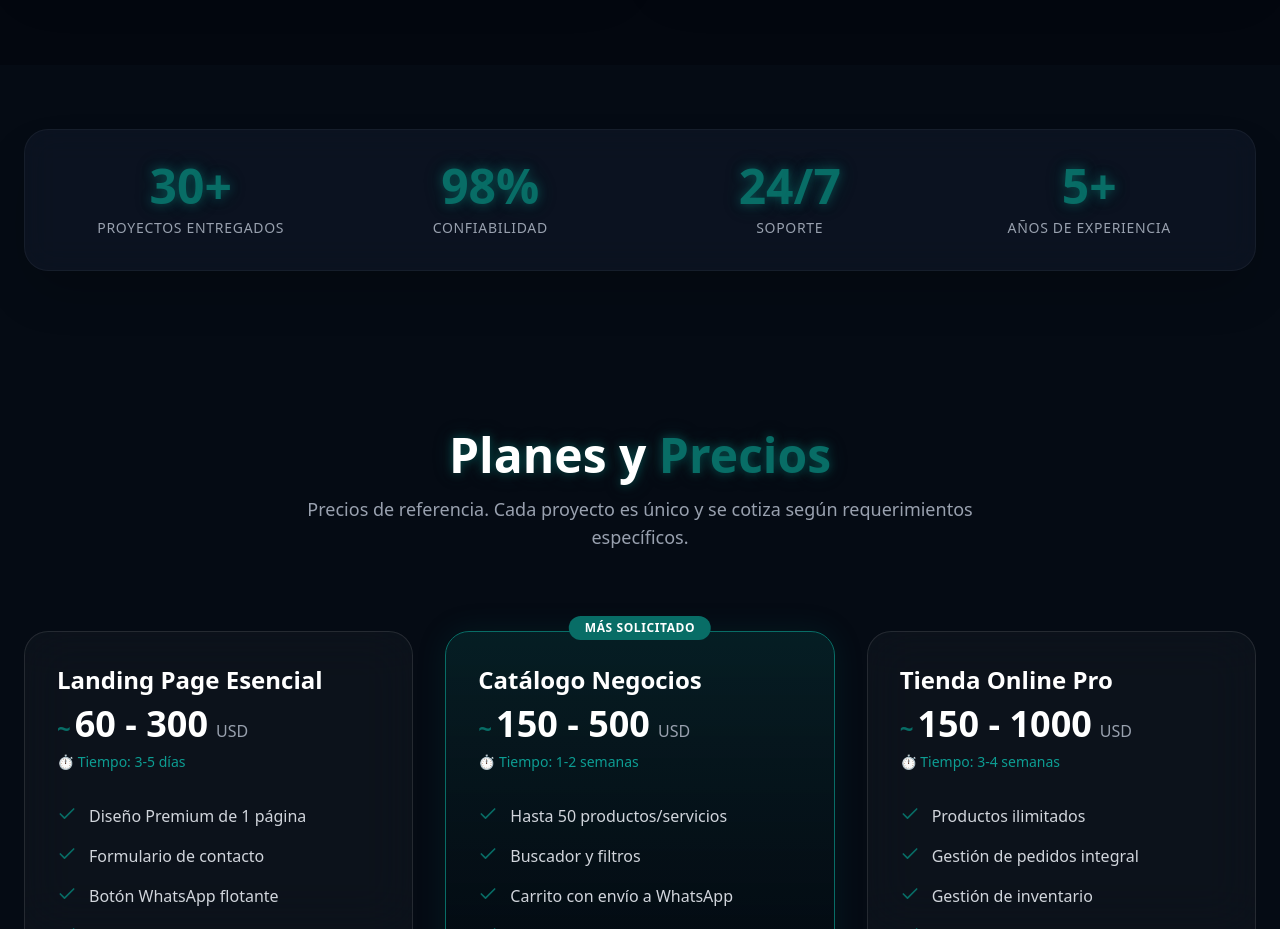
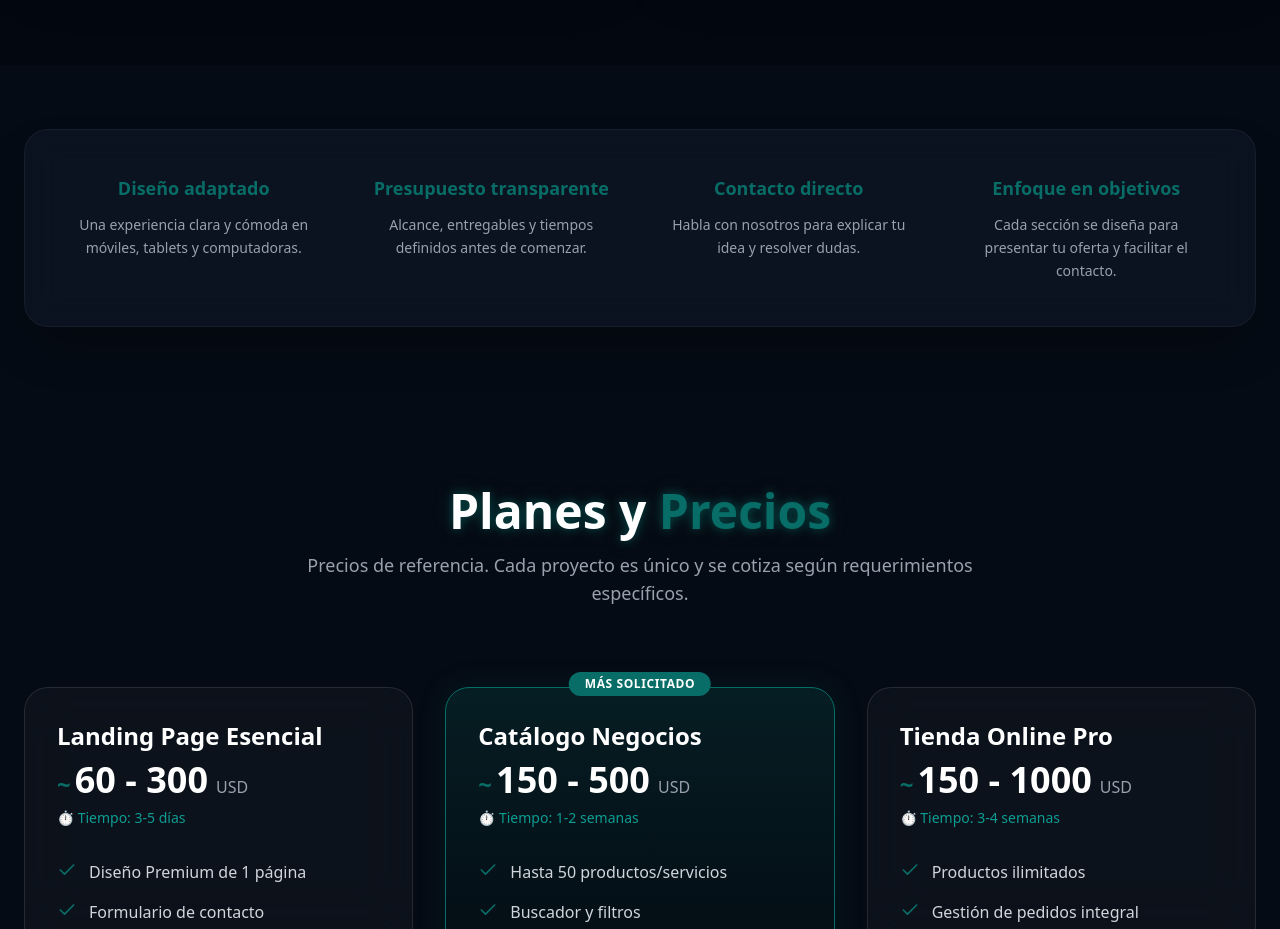
Before and after one commit to Cristian0311/Nexus-Digital-Studio, a React (Vite) app: page / in a window 1280 px wide. Shown: the part 4740-5669 px from the top of the page. Built offline with nearby package versions, Linux system fonts and the light colour scheme.

Commit message:
Remove unverified business statistics from landing page

```diff
--- a/src/components/sections/Stats.tsx
+++ b/src/components/sections/Stats.tsx
@@ -1,61 +1,28 @@
-import { motion, useInView } from 'framer-motion';
-import { useEffect, useRef, useState } from 'react';
+import { motion } from 'framer-motion';
 
-const stats = [
-  { value: 30, label: 'Proyectos Entregados', suffix: '+' },
-  { value: 98, label: 'Confiabilidad', suffix: '%' },
-  { value: 24, label: 'Soporte', suffix: '/7' },
-  { value: 5, label: 'Años de Experiencia', suffix: '+' },
+const valueProps = [
+  { title: 'Diseño adaptado', description: 'Una experiencia clara y cómoda en móviles, tablets y computadoras.' },
+  { title: 'Presupuesto transparente', description: 'Alcance, entregables y tiempos definidos antes de comenzar.' },
+  { title: 'Contacto directo', description: 'Habla con nosotros para explicar tu idea y resolver dudas.' },
+  { title: 'Enfoque en objetivos', description: 'Cada sección se diseña para presentar tu oferta y facilitar el contacto.' },
 ];
-
-const Counter = ({ value, suffix }: { value: number, suffix: string }) => {
-  const [count, setCount] = useState(0);
-  const ref = useRef(null);
-  const isInView = useInView(ref, { once: true });
-
-  useEffect(() => {
-    if (isInView) {
-      let start = 0;
-      const end = value;
-      const duration = 2000;
-      const increment = end / (duration / 16);
-
-      const timer = setInterval(() => {
-        start += increment;
-        if (start > end) {
-          setCount(end);
-          clearInterval(timer);
-        } else {
-          setCount(Math.ceil(start));
-        }
-      }, 16);
-      return () => clearInterval(timer);
-    }
-  }, [isInView, value]);
-
-  return (
-    <div ref={ref} className="text-4xl md:text-5xl font-black text-brand neon-text flex items-center justify-center">
-      {count}{suffix}
-    </div>
-  );
-};
 
 export default function Stats() {
   return (
-    <section className="relative py-16 z-10">
+    <section className="relative py-16 z-10" aria-label="Ventajas de PALMYRA DIGITAL STUDIO">
       <div className="mx-auto max-w-7xl px-6">
-        <div className="grid grid-cols-2 gap-8 lg:grid-cols-4 rounded-3xl glass-card border-brand/20 p-8">
-          {stats.map((stat, i) => (
+        <div className="grid gap-6 sm:grid-cols-2 lg:grid-cols-4 rounded-3xl glass-card border-brand/20 p-8">
+          {valueProps.map((item, index) => (
             <motion.div
-              key={i}
-              initial={{ opacity: 0, scale: 0.9 }}
-              whileInView={{ opacity: 1, scale: 1 }}
+              key={item.title}
+              initial={{ opacity: 0, y: 16 }}
+              whileInView={{ opacity: 1, y: 0 }}
               viewport={{ once: true }}
-              transition={{ delay: i * 0.1 }}
-              className="flex flex-col items-center text-center space-y-2"
+              transition={{ delay: index * 0.08 }}
+              className="flex flex-col items-center text-center gap-3 rounded-2xl p-3"
             >
-              <Counter value={stat.value} suffix={stat.suffix} />
-              <p className="text-sm font-medium text-gray-400 uppercase tracking-wider">{stat.label}</p>
+              <h3 className="text-lg font-bold text-brand">{item.title}</h3>
+              <p className="text-sm leading-relaxed text-gray-400">{item.description}</p>
             </motion.div>
           ))}
         </div>
```
